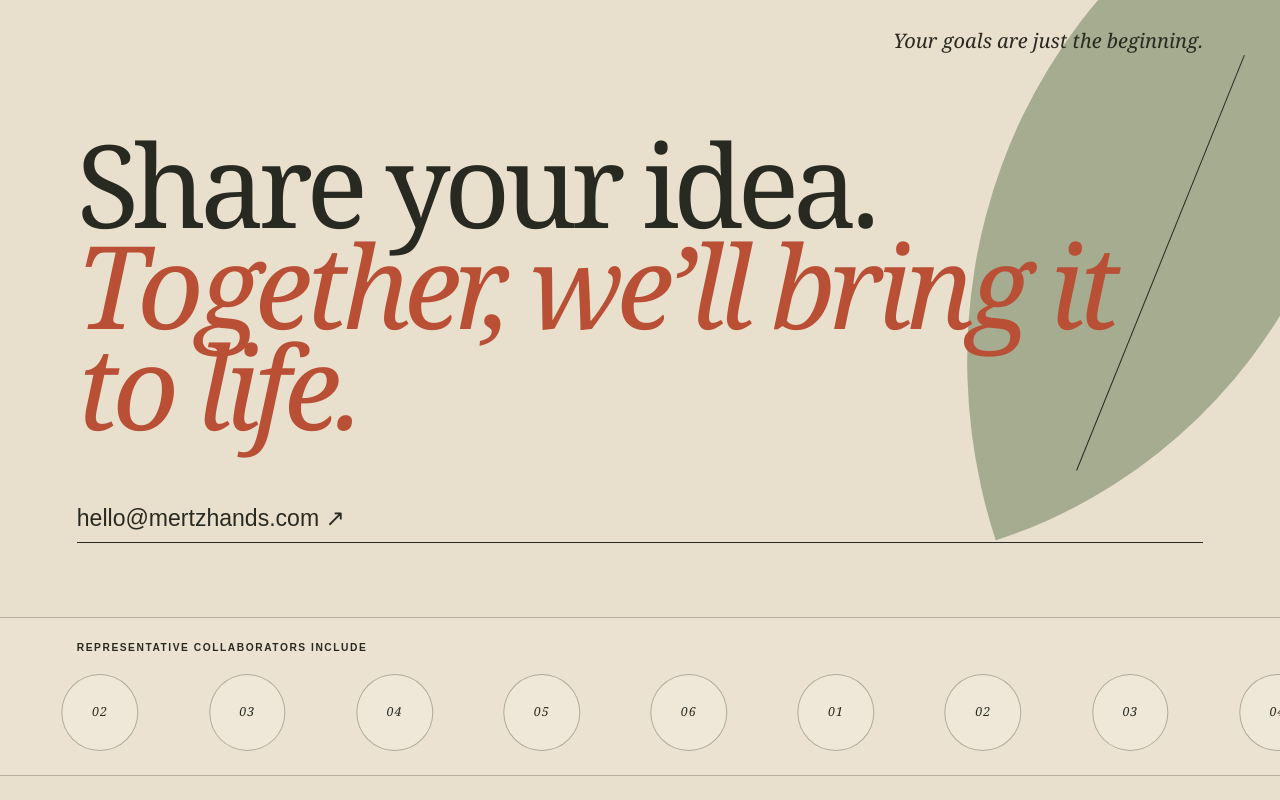
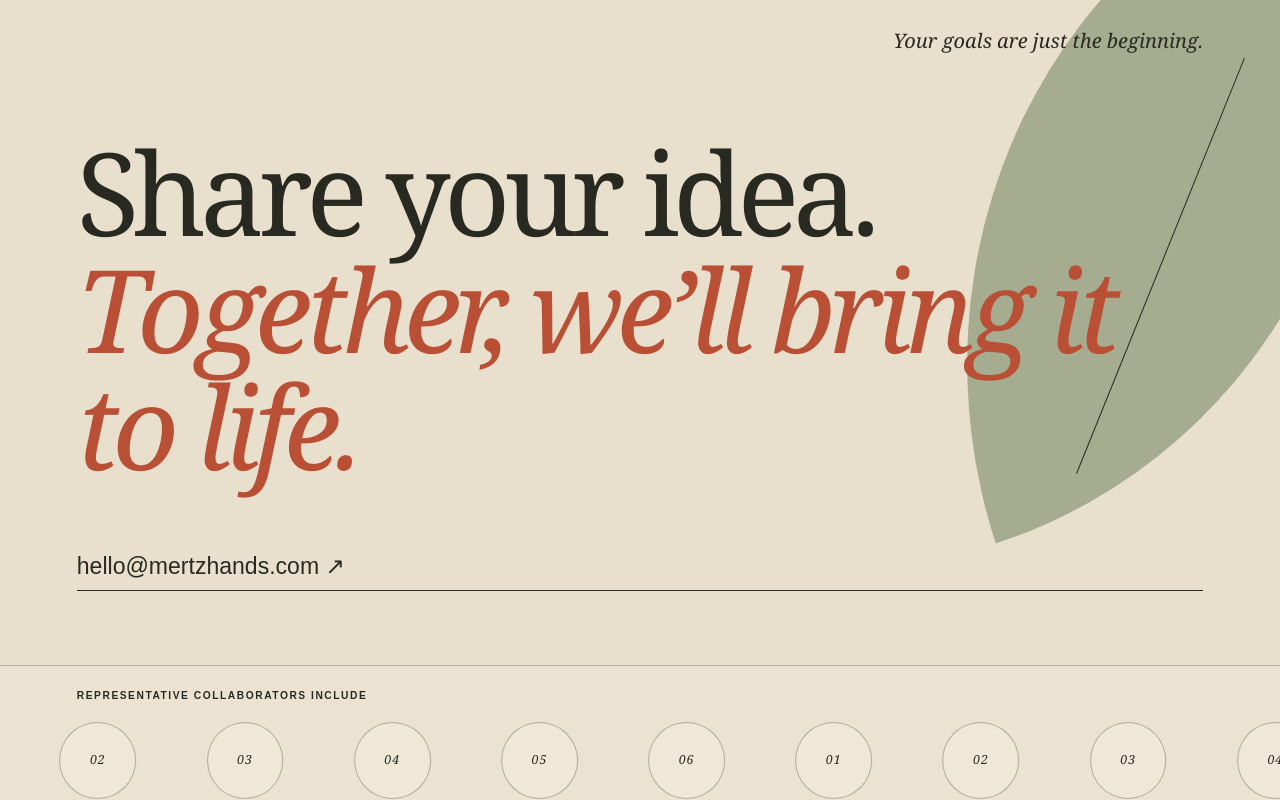
Before and after one commit to mertzhands/mertzhands-dot-com-website, a Next.js app: page / in a window 1280 px wide. Shown: the part 4320-5120 px from the top of the page. Built offline with nearby package versions, Linux system fonts and the light colour scheme.

Commit message:
Increase Hello headline spacing

```diff
--- a/app/globals.css
+++ b/app/globals.css
@@ -209,7 +209,7 @@ figcaption { margin-top: 1rem; font-family: Georgia, serif; font-style: italic;
 .process li p { margin: .4rem 0 0; opacity: .8; line-height: 1.45; }
 
 .hello { padding: 10vw 6vw; position: relative; overflow: hidden; background: #dfd1bb; }
-.hello h2 { font-family: Georgia, serif; font-size: clamp(4rem, 9vw, 10rem); line-height: .88; font-weight: 400; letter-spacing: -.055em; margin: 6vw 0 5vw; position: relative; z-index: 1; }
+.hello h2 { font-family: Georgia, serif; font-size: clamp(4rem, 9vw, 10rem); line-height: calc(.88em + 16px); font-weight: 400; letter-spacing: -.055em; margin: 6vw 0 5vw; position: relative; z-index: 1; }
 .hello > a { display: inline-block; font-size: clamp(1rem, 1.8vw, 1.6rem); text-decoration: none; border-bottom: 1px solid; padding-bottom: .4rem; position: relative; z-index: 1; }
 .leaf { position: absolute; width: 33vw; height: 45vw; max-height: 560px; background: var(--rose); border-radius: 100% 0; right: -5vw; top: 10%; transform: rotate(-18deg); }
 .leaf::after { content: ""; position: absolute; width: 1px; height: 80%; background: var(--ink); transform: rotate(40deg); left: 45%; top: 22%; }
```
